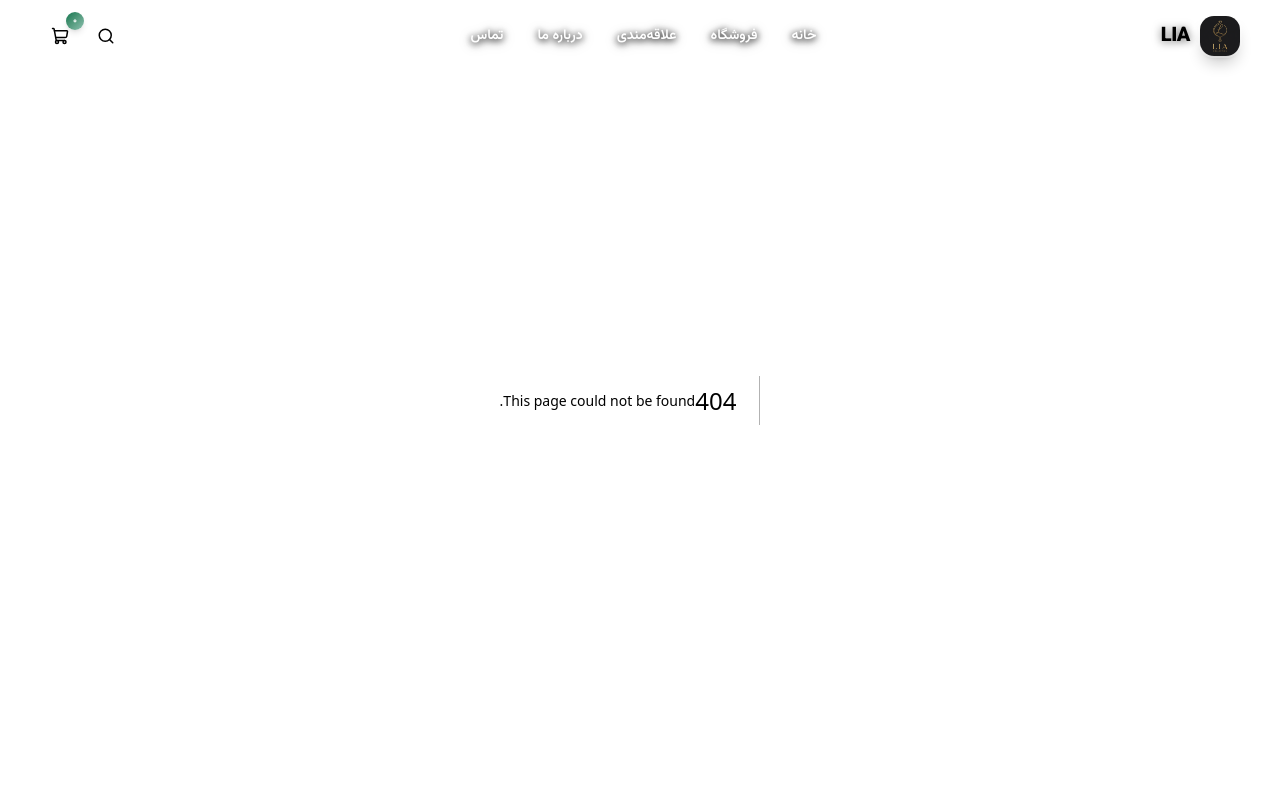
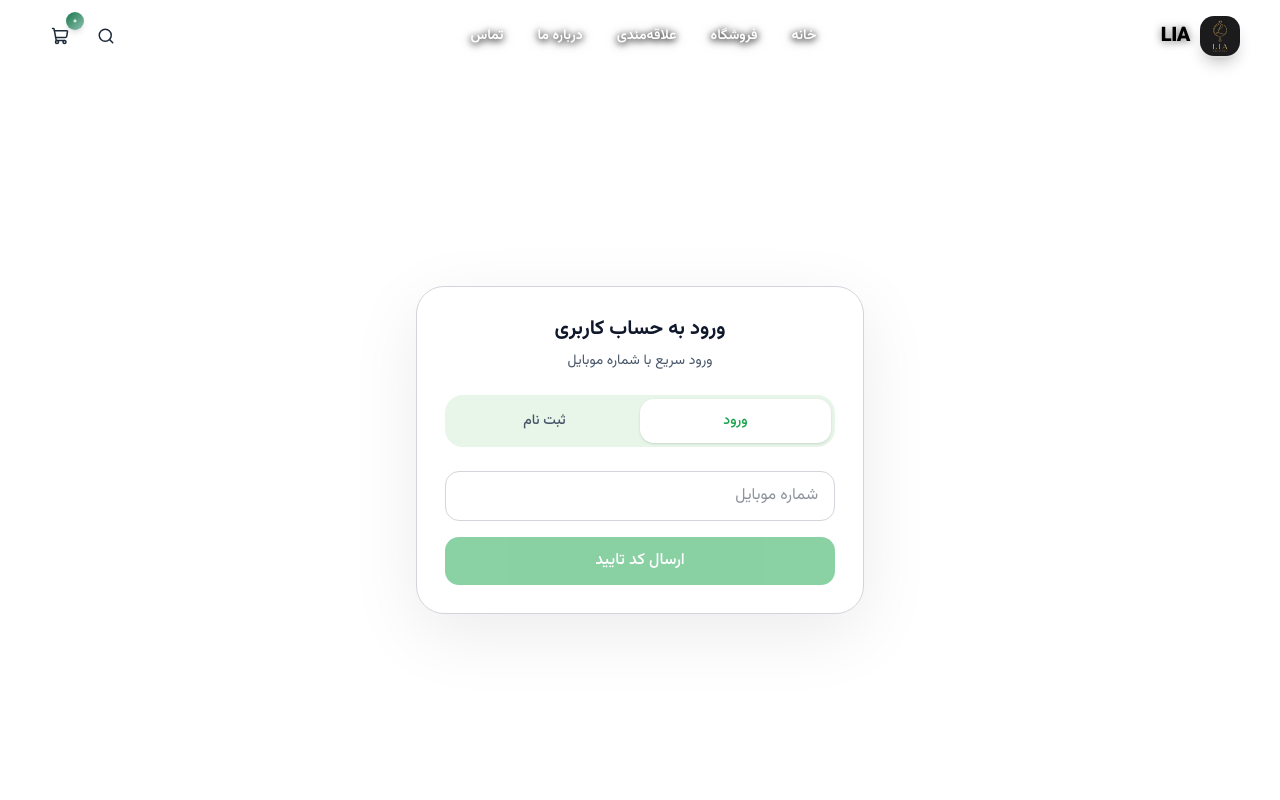
Before and after one commit to Mahdi-Falahati/lia-shop-app, a Next.js app: page /auth in a window 1280 px wide. Before the commit this address had no page. Shown: the top 800 px of the page. Built offline with nearby package versions, Linux system fonts and the light colour scheme.

Commit message:
completed auth page ui

```diff
--- /dev/null
+++ b/app/auth/page.tsx
@@ -0,0 +1,229 @@
+"use client";
+
+import { useEffect, useState } from "react";
+import { AnimatePresence, motion } from "framer-motion";
+import AuthTabs from "@/components/auth/AuthTabs";
+import OTPInput from "@/components/auth/OTPInput";
+
+type Mode = "login" | "signup";
+
+const OTP_CODE = "1234";
+
+const normalize = (v: string) =>
+  v
+    .replace(/[۰-۹]/g, (d) =>
+      String("۰۱۲۳۴۵۶۷۸۹".indexOf(d))
+    )
+    .replace(/[٠-٩]/g, (d) =>
+      String("٠١٢٣٤٥٦٧٨٩".indexOf(d))
+    );
+
+export default function AuthPage() {
+  const [mode, setMode] = useState<Mode>("login");
+
+  const [fullName, setFullName] = useState("");
+  const [email, setEmail] = useState("");
+  const [phone, setPhone] = useState("");
+
+  const [otp, setOtp] = useState("");
+  const [otpSent, setOtpSent] = useState(false);
+  const [verified, setVerified] = useState(false);
+
+  const [loading, setLoading] = useState(false);
+  const [success, setSuccess] = useState("");
+
+  const phoneN = normalize(phone);
+
+  const phoneValid = /^09\d{9}$/.test(phoneN);
+
+  const emailValid =
+    /^[^\s@]+@[^\s@]+\.[^\s@]+$/.test(email);
+
+  const nameValid = fullName.trim().length > 2;
+
+  const canSend =
+    mode === "login"
+      ? phoneValid
+      : phoneValid && emailValid && nameValid;
+
+  useEffect(() => {
+    if (otp.length < 4) {
+      setVerified(false);
+      return;
+    }
+    setVerified(otp === OTP_CODE);
+  }, [otp]);
+
+  const sendOtp = async () => {
+    setLoading(true);
+    await new Promise((r) =>
+      setTimeout(r, 900)
+    );
+    setOtpSent(true);
+    setLoading(false);
+  };
+
+  const submit = async () => {
+    setLoading(true);
+    await new Promise((r) =>
+      setTimeout(r, 900)
+    );
+
+    setSuccess(
+      mode === "login"
+        ? "ورود موفق بود"
+        : "ثبت نام موفق بود"
+    );
+
+    setLoading(false);
+  };
+
+  const resetMode = (m: Mode) => {
+    setMode(m);
+    setOtp("");
+    setOtpSent(false);
+    setVerified(false);
+    setSuccess("");
+    setPhone("");
+    setEmail("");
+    setFullName("");
+  };
+
+  return (
+    <main
+      dir="rtl"
+      className="min-h-screen my-[50px] flex items-center justify-center px-4"
+    >
+      <motion.div
+        initial={{ opacity: 0, y: 20 }}
+        animate={{ opacity: 1, y: 0 }}
+        className="w-full max-w-md"
+      >
+        <div className="rounded-[28px] bg-white border border-[#D1D5DB] shadow-[0_20px_70px_rgba(0,0,0,0.08)] p-7">
+
+          <div className="text-center mb-6">
+            <h1 className="text-xl font-bold text-[#0F172A]">
+              {mode === "login"
+                ? "ورود به حساب کاربری"
+                : "ساخت حساب کاربری"}
+            </h1>
+
+            <p className="text-sm text-[#475569] mt-2">
+              {mode === "login"
+                ? "ورود سریع با شماره موبایل"
+                : "ثبت نام با شماره موبایل و دریافت کد تایید"}
+            </p>
+          </div>
+
+          <AuthTabs mode={mode} onChange={resetMode} />
+
+          <div className="mt-6 space-y-4">
+
+            {mode === "signup" && (
+              <>
+                <input
+                  placeholder="نام و نام خانوادگی"
+                  value={fullName}
+                  onChange={(e) =>
+                    setFullName(e.target.value)
+                  }
+                  className="w-full rounded-xl border border-[#D1D5DB] px-4 py-3 outline-none focus:border-[#16A34A]"
+                />
+
+                {!nameValid && fullName.length > 0 && (
+                  <p className="text-sm pb-3 text-red-500">
+                    نام و نام خانوادگی باید حداقل ۳ حرف باشد
+                  </p>
+                )}
+
+                <input
+                  placeholder="ایمیل"
+                  value={email}
+                  onChange={(e) =>
+                    setEmail(e.target.value)
+                  }
+                  className="w-full rounded-xl border border-[#D1D5DB] px-4 py-3 outline-none focus:border-[#16A34A]"
+                />
+
+                {!emailValid && email.length > 0 && (
+                  <p className="text-sm pb-3 text-red-500">
+                    ایمیل معتبر وارد کنید
+                  </p>
+                )}
+              </>
+            )}
+
+            <input
+              placeholder="شماره موبایل"
+              value={phone}
+              onChange={(e) =>
+                setPhone(e.target.value)
+              }
+              className="w-full rounded-xl border border-[#D1D5DB] px-4 py-3 outline-none focus:border-[#16A34A]"
+            />
+
+            {!phoneValid && phone.length > 0 && (
+              <p className="text-sm pb-3 text-red-500">
+                شماره موبایل معتبر نیست
+              </p>
+            )}
+
+            {!otpSent ? (
+              <button
+                disabled={!canSend || loading}
+                onClick={sendOtp}
+                className="cursor-pointer w-full h-12 rounded-xl bg-[#16A34A] text-white font-medium hover:bg-[#15803D] disabled:opacity-50 disabled:cursor-not-allowed"
+              >
+                {loading
+                  ? "در حال ارسال..."
+                  : "ارسال کد تایید"}
+              </button>
+            ) : (
+              <AnimatePresence>
+                <motion.div
+                  initial={{ opacity: 0, y: 10 }}
+                  animate={{ opacity: 1, y: 0 }}
+                  className="space-y-4"
+                >
+                  <OTPInput
+                    value={otp}
+                    onChange={setOtp}
+                  />
+
+                  {!verified &&
+                    otp.length === 4 && (
+                      <p className="text-sm pb-3 text-red-500">
+                        کد اشتباه است
+                      </p>
+                    )}
+
+                  {verified && (
+                    <p className="text-sm pb-3 text-[#16A34A]">
+                      کد تایید شد
+                    </p>
+                  )}
+
+                  <button
+                    disabled={!verified || loading}
+                    onClick={submit}
+                    className="w-full h-12 rounded-xl bg-[#16A34A] text-white font-medium hover:bg-[#15803D] disabled:opacity-50"
+                  >
+                    {mode === "login"
+                      ? "ورود"
+                      : "ثبت نام"}
+                  </button>
+                </motion.div>
+              </AnimatePresence>
+            )}
+
+            {success && (
+              <div className="bg-[#ECFDF5] border border-[#A7F3D0] text-[#16A34A] p-3 text-center rounded-xl">
+                {success}
+              </div>
+            )}
+          </div>
+        </div>
+      </motion.div>
+    </main>
+  );
+}
--- /dev/null
+++ b/components/auth/AuthTabs.tsx
@@ -0,0 +1,32 @@
+type Props = {
+  mode: "login" | "signup";
+  onChange: (mode: "login" | "signup") => void;
+};
+
+export default function AuthTabs({ mode, onChange }: Props) {
+  return (
+    <div className="grid grid-cols-2 rounded-2xl bg-[#E8F5E9] p-1">
+      <button
+        onClick={() => onChange("login")}
+        className={`h-11 cursor-pointer rounded-xl text-sm font-medium transition ${
+          mode === "login"
+            ? "bg-white text-[#16A34A] shadow-sm"
+            : "text-[#475569]"
+        }`}
+      >
+        ورود
+      </button>
+
+      <button
+        onClick={() => onChange("signup")}
+        className={`h-11 cursor-pointer rounded-xl text-sm font-medium transition ${
+          mode === "signup"
+            ? "bg-white text-[#16A34A] shadow-sm"
+            : "text-[#475569]"
+        }`}
+      >
+        ثبت نام
+      </button>
+    </div>
+  );
+}
--- /dev/null
+++ b/components/auth/OTPInput.tsx
@@ -0,0 +1,82 @@
+import { useRef } from "react";
+
+type Props = {
+  value: string;
+  onChange: (value: string) => void;
+};
+
+const normalize = (v: string) =>
+  v
+    .replace(/[۰-۹]/g, (d) =>
+      String("۰۱۲۳۴۵۶۷۸۹".indexOf(d))
+    )
+    .replace(/[٠-٩]/g, (d) =>
+      String("٠١٢٣٤٥٦٧٨٩".indexOf(d))
+    );
+
+export default function OTPInput({ value, onChange }: Props) {
+  const inputs = useRef<Array<HTMLInputElement | null>>([]);
+
+  const values = [
+    value[0] || "",
+    value[1] || "",
+    value[2] || "",
+    value[3] || "",
+  ];
+
+  const handleChange = (index: number, val: string) => {
+    const normalized = normalize(val);
+    const digit = normalized.replace(/\D/g, "").slice(0, 1);
+
+    const arr = [...values];
+    arr[index] = digit;
+
+    const next = arr.join("");
+    onChange(next);
+
+    if (digit && index < 3) {
+      inputs.current[index + 1]?.focus();
+    }
+  };
+
+  const handleKeyDown = (
+    e: React.KeyboardEvent<HTMLInputElement>,
+    index: number
+  ) => {
+    if (e.key === "Backspace") {
+      if (!values[index] && index > 0) {
+        inputs.current[index - 1]?.focus();
+      }
+
+      const arr = [...values];
+      arr[index] = "";
+      onChange(arr.join(""));
+    }
+  };
+
+  return (
+    <div>
+      <label className="mb-3 block text-sm text-gray-700">
+        کد تایید
+      </label>
+
+      <div dir="ltr" className="flex justify-between gap-3">
+        {[0, 1, 2, 3].map((i) => (
+          <input
+            key={i}
+            ref={(el) => {
+              inputs.current[i] = el;
+            }}
+            value={values[i]}
+            onChange={(e) => handleChange(i, e.target.value)}
+            onKeyDown={(e) => handleKeyDown(e, i)}
+            maxLength={1}
+            inputMode="numeric"
+            autoComplete="one-time-code"
+            className="h-14 w-14 rounded-xl border border-[#E5E7EB] bg-white text-center text-lg font-bold text-[#111827] outline-none focus:border-[#16A34A] focus:ring-2 focus:ring-[#34D399]"
+          />
+        ))}
+      </div>
+    </div>
+  );
+}
```
